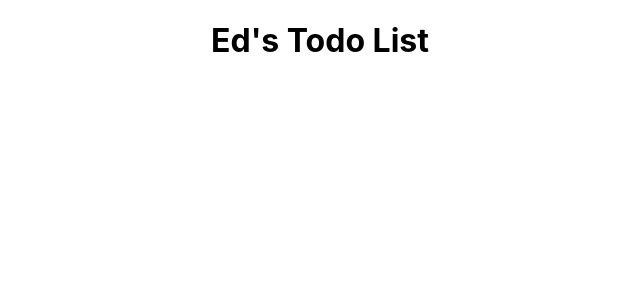
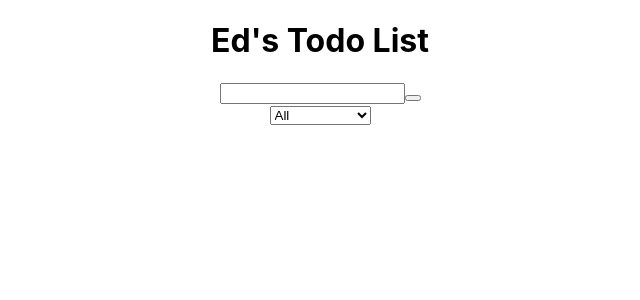
Before and after one commit to edineu/to-do-nets, a React (Create React App) app: page / in a window 1280 px wide. Shown: the top 300 px of the page, without its empty margins (320-960 px from the left). Built offline with nearby package versions, Linux system fonts and the light colour scheme.

Commit message:
form field and htlm syntax in place

```diff
--- a/src/App.js
+++ b/src/App.js
@@ -1,3 +1,5 @@
+// imported components
+import Form from "./components/Form";
 import "./App.css";
 
 function App() {
@@ -6,6 +8,7 @@
       <header>
         <h1>Ed's Todo List</h1>
       </header>
+      <Form />
     </div>
   );
 }
--- a/src/components/Form.js
+++ b/src/components/Form.js
@@ -0,0 +1,19 @@
+const Form = () => {
+    return (
+<form>
+      <input type="text" class="todo-input" />
+      <button class="todo-button" type="submit">
+        <i class="fas fa-plus-square"></i>
+      </button>
+      <div class="select">
+        <select name="todos" class="filter-todo">
+          <option value="all">All</option>
+          <option value="completed">Completed</option>
+          <option value="uncompleted">Uncompleted</option>
+        </select>
+      </div>
+    </form>
+    );
+}
+
+export default Form;
```
Also changed, not shown: 1 other file (tests, documents, lock files or other folders).
